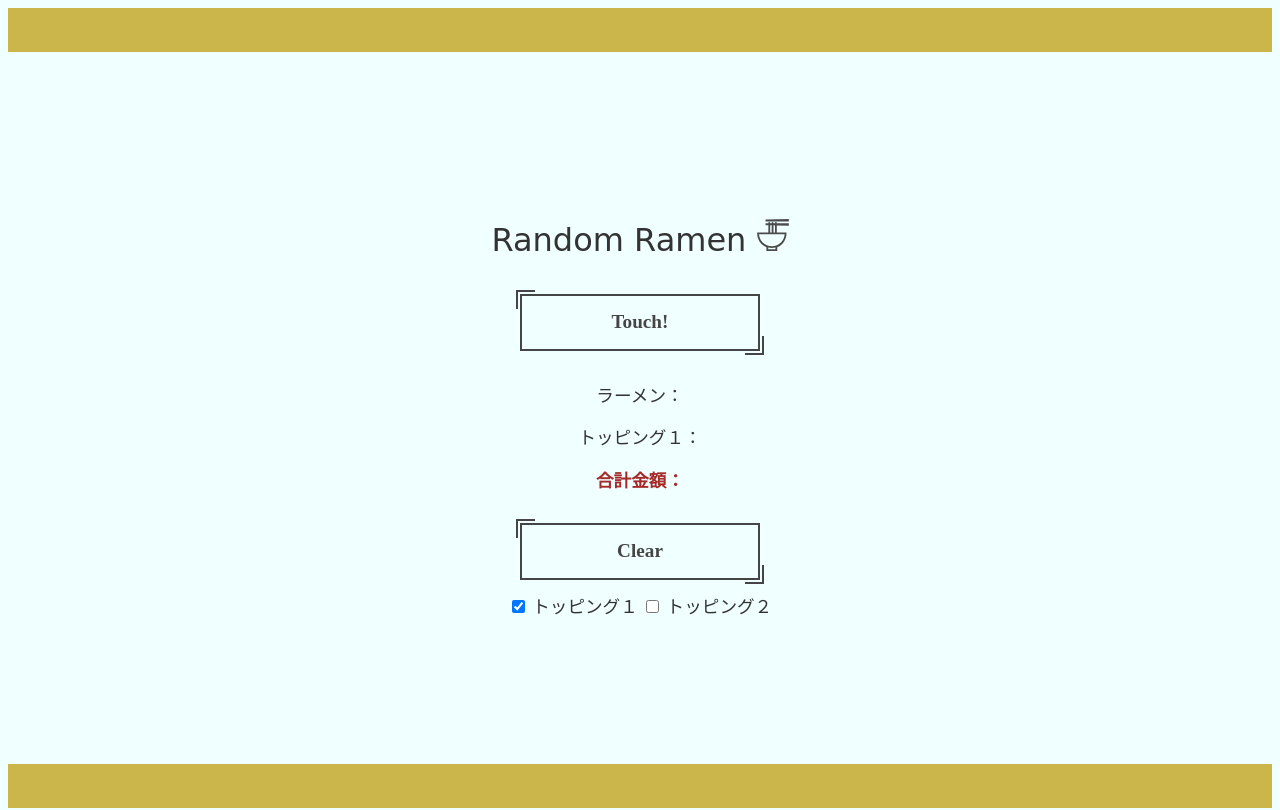
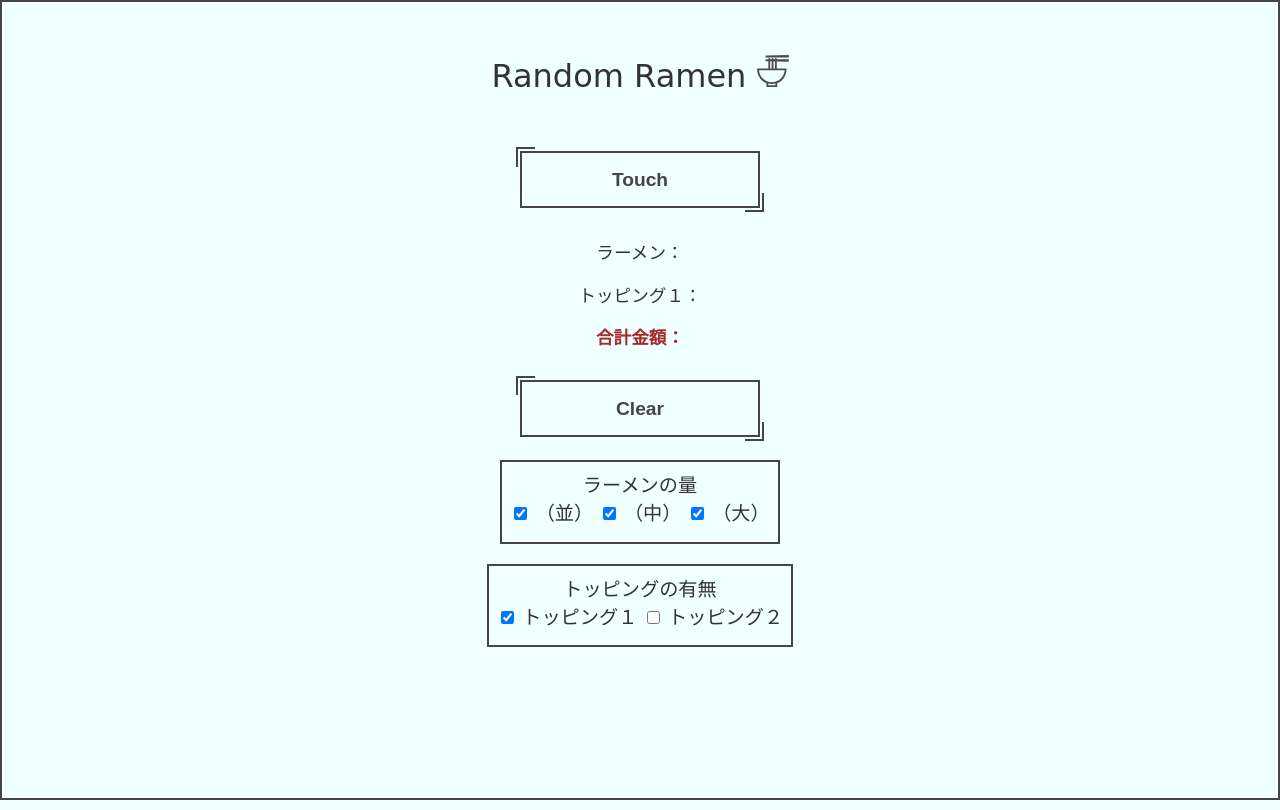
Before and after one commit to kztkn/ramen-master, a plain HTML site: page index.html in a window 1280 px wide. Drawn offline with nearby package versions, Linux system fonts and the light colour scheme; a web font is replaced by a local one.

Commit message:
ラーメンの量の調整や秘密のページ(仮)を試す

```diff
--- a/css/main.css
+++ b/css/main.css
@@ -1,3 +1,5 @@
+/* @import url('https://fonts.googleapis.com/css2?family=Kiwi+Maru:wght@300&display=swap'); */
+@import url('https://fonts.googleapis.com/css2?family=Kiwi+Maru:wght@500&display=swap');
 html, body {
     height: 100%;
     overflow: hidden
@@ -8,9 +10,12 @@ html {
     box-sizing: border-box;
     text-align: center;
     background-color: azure;
+
+    border-style: solid;border-color: #454545;
+    border-width: 2px;
 }
 body {
-    font-family: 1rem cursive, "Helvetica Neue",    Arial,    "Hiragino Kaku Gothic ProN",    "Hiragino Sans",    Meiryo,    sans-serif;
+    font-family: 'Kiwi Maru', sans-serif;
     color: #333333;
     display: flex;
     flex-flow: column;
@@ -24,7 +29,8 @@ body {
 }
 
 h1 {
-    font: 2rem cursive;
+    font: 2rem cursive, 'Kiwi Maru';
+    text-decoration: none;
 }
 
 #total {
@@ -34,8 +40,27 @@ h1 {
     font-size: 1.1rem
 }
 
+.errorMsg{
+    color:rgb(231, 83, 83);
+    font-weight: bold;
+    font-size:0.9rem;
+
+}
+
+.frame {
+    border-style: solid;border-color: #454545;
+    border-width:2px;
+    padding: 8px;
+    height: 12%;
+    font-size:1.2rem;
+    margin: 10px;
+    max-width: 400px;
+    display:inline-block;
+}
+
 button {color:#454545;background:transparent;border-width:2px;border-style: solid;border-color: #454545;position:relative;margin:0.7em;display:inline-block;padding:0.8em 1em;transition:all 0.3s ease-in-out;text-align:center;
-    font-family:comfortaa;font-weight:bold;width:50%;max-width: 240px;font-size:1.2rem}
+    font-weight:bold;width:50%;max-width: 240px;font-size:1.2rem}
+    /* font-family:comfortaa; */
     button:before, button:after {content:'';display:block;position:absolute;border-color:#454545;box-sizing:border-box;border-style:solid;width:1em;height:1em;transition:all 0.3s ease-in-out}
     button:before {top:-6px;left:-6px;border-width:2px 0 0 2px;z-index:5;}
     button:after {bottom:-6px;right:-6px;border-width:0 2px 2px 0;}
@@ -45,15 +70,20 @@ button {color:#454545;background:transparent;border-width:2px;border-style: soli
     .panel {max-width:960px;text-align:center;position:relative;margin:auto;
 }
 
-footer {
-    margin-top: auto;
+#secret{
+    pointer-events:none;
+}
+
+/*
+header{
+    margin-bottom: 5%;
     background-color: #cab64a;
     padding: 10px 0px;
     width: 100%;
 }
-header{
-    margin-bottom: auto;
+footer {
+    margin-top: 5%;
     background-color: #cab64a;
     padding: 10px 0px;
     width: 100%;
-}
+} */
--- a/index.html
+++ b/index.html
@@ -16,13 +16,13 @@
 
 <body>
     <header>　</header>
-
     <h1>
         Random Ramen
         <img src="images/ramen.svg" width="32" height="32">
     </h1>
     <div id="main">
-        <button v-on:click="touchButton" class="btn btn-flat">Touch!</button>
+        <div class="errorMsg">　{{ERROR_MESSAGE}}　</div>
+        <button v-on:click="touchButton" class="btn btn-flat">Touch</button>
         <p>ラーメン：<b>{{ main }} {{ mainAmount }}</b></p>
         <p>{{checkedNames[0]}}<b>{{ side }} {{ sideAmount }}</b></p>
         <p>{{checkedNames[1]}}<b>{{ side2 }} {{ sideAmount2 }}</b></p>
@@ -31,34 +31,36 @@
         </div>
         <button v-on:click="clearButton" class="btn btn-flat">Clear</button>
         <br>
-        <input type="checkbox" id="menu1" value="トッピング１：" v-model="checkedNames" @change="clearFunction()">
-        <label for="menu1">トッピング１</label>
-        <input type="checkbox" id="menu2" value="トッピング２：" v-model="checkedNames" @change="clearFunction()">
-        <label for="menu2">トッピング２</label>
+        <div class="frame">
+            ラーメンの量<br>
+            <input type="checkbox" id="size1" value="（並）" v-model="ramenSizes">
+            <label for="size1">（並）</label>
+            <input type="checkbox" id="size2" value="（中）" v-model="ramenSizes">
+            <label for="size2">（中）</label>
+            <input type="checkbox" id="size3" value="（大）" v-model="ramenSizes">
+            <label for="size3">（大）</label>
+        </div>
         <br>
-        <!-- {{checkedNames}} -->
-        <!-- <p>ラーメンの量</p>
-        <input type="checkbox" id="size1" value="（並）" v-model="ramenSizes">
-        <label for="size1">（並）</label>
-        <input type="checkbox" id="size2" value="（中）" v-model="ramenSizes">
-        <label for="size2">（中）</label>
-        <input type="checkbox" id="size3" value="（大）" v-model="ramenSizes">
-        <label for="size3">（大）</label> -->
-
+        <div class="frame">
+            トッピングの有無<br>
+            <input type="checkbox" id="menu1" value="トッピング１：" v-model="checkedNames" @change="clearFunction()">
+            <label for="menu1">トッピング１</label>
+            <input type="checkbox" id="menu2" value="トッピング２：" v-model="checkedNames" @change="clearFunction()">
+            <label for="menu2">トッピング２</label>
+        </div>
     </div>
     <footer>　</footer>
-
     <script>
         function clearFunction() {
             console.log('call clearFunction');
             mainApp.main = '';
-            mainApp.totalAmount = '';
             mainApp.mainAmount = '';
             mainApp.side = '';
             mainApp.sideAmount = '';
             mainApp.side2 = '';
             mainApp.sideAmount2 = '';
             mainApp.totalAmount = '';
+            mainApp.ERROR_MESSAGE = '';
         }
         const mainJson = [{ "id": "1", "name": "ラーメン", "amount": 700 }, { "id": "2", "name": "得ラーメン", "amount": 850 }, { "id": "3", "name": "チャーシューメン", "amount": 950 }, { "id": "4", "name": "野菜爆弾ラーメン", "amount": 1000 }];
         const sideJson = [{ "id": "1", "name": "味玉", "amount": 100 }, { "id": "2", "name": "のり", "amount": 100 }, { "id": "3", "name": "九条ネギ", "amount": 100 }, { "id": "4", "name": "ほうれん草", "amount": 100 }, { "id": "5", "name": "キャベツ", "amount": 100 }, { "id": "6", "name": "キャベチャー", "amount": 100 }, { "id": "7", "name": "チャーシュー", "amount": 250 }, { "id": "8", "name": "チーズ", "amount": 150 }, { "id": "9", "name": "ビール（中瓶）", "amount": 500 }, { "id": "10", "name": "からだすこやか茶", "amount": 200 }];
@@ -78,7 +80,6 @@
         const mainApp = new Vue({
             el: 'div#main',
             data: {
-                inputName: '',
                 main: '',
                 mainAmount: '',
                 side: '',
@@ -87,7 +88,8 @@
                 sideAmount2: '',
                 totalAmount: '',
                 checkedNames: ['トッピング１：'],
-                ramenSizes: ["（並）", "（中）", "（大）"]
+                ramenSizes: ['（並）', '（中）', '（大）'],
+                ERROR_MESSAGE: ''
             },
             methods: {
                 touchButton: function () {
@@ -98,19 +100,35 @@
                     var mn = Math.floor(Math.random() * mainJson.length);
                     // ラーメンの量 TODO:
                     var nn = Math.floor(Math.random() * this.ramenSizes.length);
+                    var ramenSize = this.ramenSizes[nn];
                     // トッピング１の種類
                     var sn = Math.floor(Math.random() * sideJson.length);
                     // トッピング２の種類
                     var sn2 = Math.floor(Math.random() * sideJson2.length);
+                    console.log('nn:' + nn);
+                    console.log('ramenSize:' + ramenSize);
+                    if (ramenSize === '（並）') {
+                        console.log('（並）');
+                        this.mainAmount = mainJson[mn].amount;
+                    } else if (ramenSize === '（中）') {
+                        console.log('（中）');
+                        this.mainAmount = mainJson[mn].amount + 100;
+                    } else if (ramenSize === '（大）') {
+                        console.log('（大）');
+                        this.mainAmount = mainJson[mn].amount + 200;
+                    } else {
+                        this.ERROR_MESSAGE = '【ラーメンの量は最低1つ設定してください】';
+                        touch_se.pause();
+                        button_se.play();
+                        return;
+                    }
 
-                    this.main = mainJson[mn].name + this.ramenSizes[nn];
-                    this.mainAmount = mainJson[mn].amount + (nn * 100);
-
+                    this.main = mainJson[mn].name + ramenSize;
                     // トッピングの有無によって条件分岐
-                    if (this.checkedNames.length == 0) {
+                    if (this.checkedNames.length === 0) {
                         console.log('debug0');
                         this.totalAmount = this.mainAmount
-                    } else if (this.checkedNames.length == 1) {
+                    } else if (this.checkedNames.length === 1) {
                         console.log('debug1');
                         this.side = sideJson[sn].name;
                         this.sideAmount = sideJson[sn].amount;
@@ -123,18 +141,17 @@
                         this.sideAmount2 = sideJson2[sn2].amount;
                         this.totalAmount = (this.mainAmount + this.sideAmount + this.sideAmount2);
                     }
-
-                    if (sn >= 8 || sn2 >= 8) { // ビール or すこやか茶だったらボイスが変わる。
-                        console.log('pause');
-                        touch_se.pause();
-                        button_se.play();
-                    }
                 },
                 clearButton: function () {
+                    if (this.checkedNames.length === 0 && this.ramenSizes[0] === '（中）' && this.main === '得ラーメン（中）') {
+                        alert('WOW');
+                        document.location.href = "secret.html";
+                    }
+                    clear_se.currentTime = 0;
                     clear_se.play();
                     clearFunction();
                     this.checkedNames = ['トッピング１：']
-                    this.ramenSizes = ["（並）", "（中）", "（大）"];
+                    this.ramenSizes = ['（並）', '（中）', '（大）'];
                 }
             }
         })
```
Also changed, not shown: secret.html (added, +32 -0 lines).
